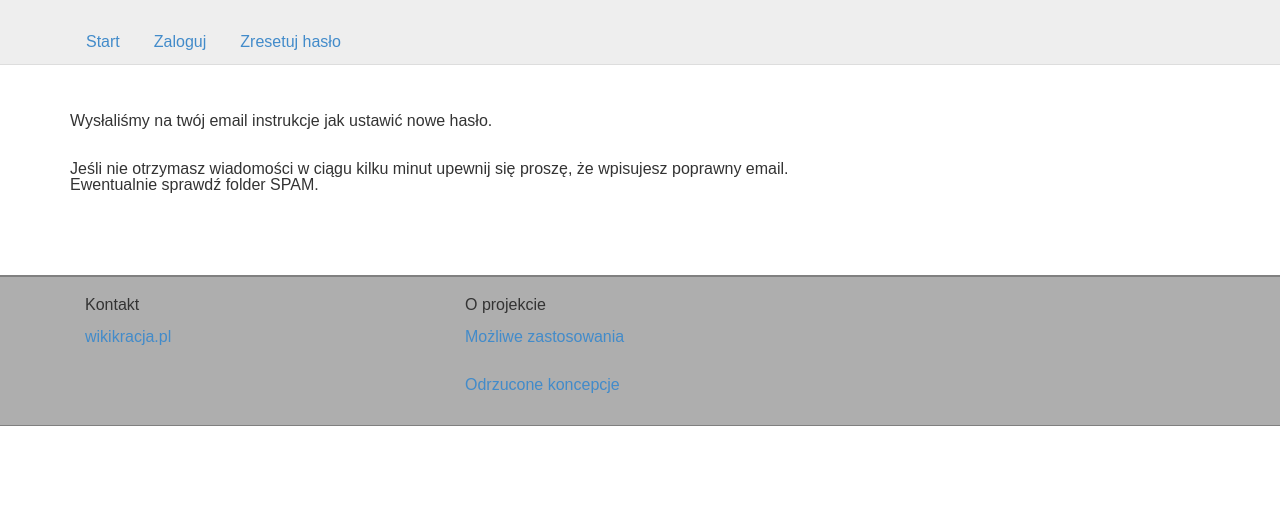
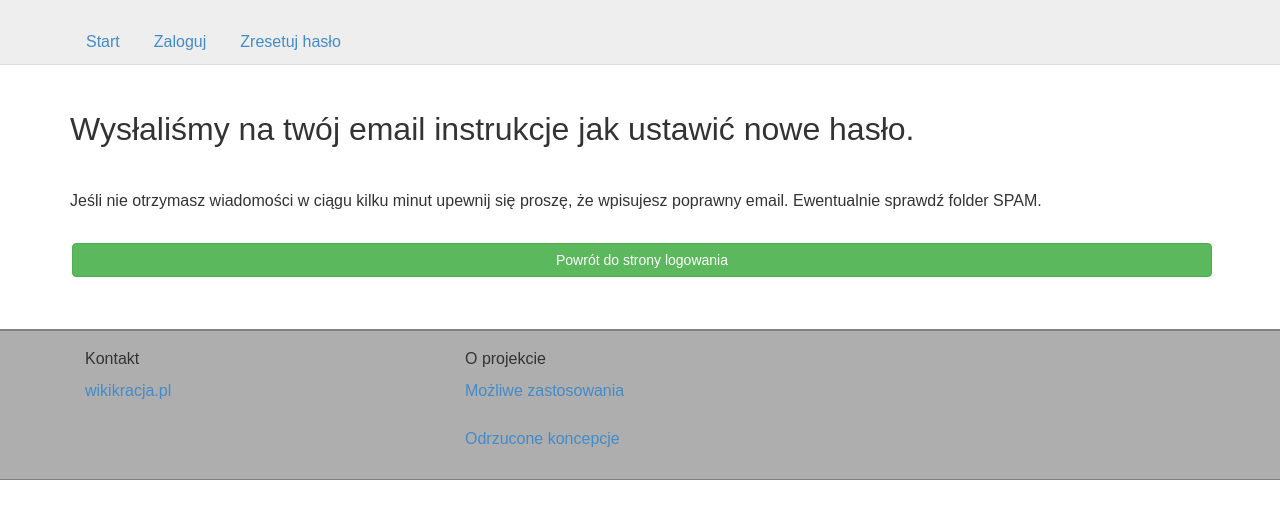
Before and after one commit to soma115/wikikracja, a Django app: page /password_reset/done/ in a window 1280 px wide. Shown: the top 519 px of the page. Run offline with Django 3.2, Linux system fonts and the light colour scheme; some libraries are stand-ins or nearby versions.

Commit message:
Change template

```diff
--- a/home/templates/home/password_reset_done.html
+++ b/home/templates/home/password_reset_done.html
@@ -1,16 +1,23 @@
 {% extends 'home/base.html' %}
 
 {% block content %}
-  <br>
+  <div class="row">
     <p>
+      <h3 class="title">
       {% comment %} We've emailed you instructions for setting your password, if an account exists with the email you entered.
       You should receive them shortly. {% endcomment %}
-    Wysłaliśmy na twój email instrukcje jak ustawić nowe hasło.
+      Wysłaliśmy na twój email instrukcje jak ustawić nowe hasło.</h3>
     </p>
+  </div>
+  <div class="row">
     <p>
-    Jeśli nie otrzymasz wiadomości w ciągu kilku minut upewnij się proszę, że wpisujesz poprawny email.<br>
+      Jeśli nie otrzymasz wiadomości w ciągu kilku minut upewnij się proszę, że wpisujesz poprawny email.
       Ewentualnie sprawdź folder SPAM.
       {% comment %} If you don't receive an email, please make sure you've entered the address you registered with,
       and check your spam folder. {% endcomment %}
     </p>
+  </div>
+  <div class="row">
+    <a href="{% url 'login' %}" class="btn btn-success btn-block m-2">Powrót do strony logowania</a>
+  </div>
 {% endblock %}
```
Lines whose indentation alone changed are shown as unchanged.
